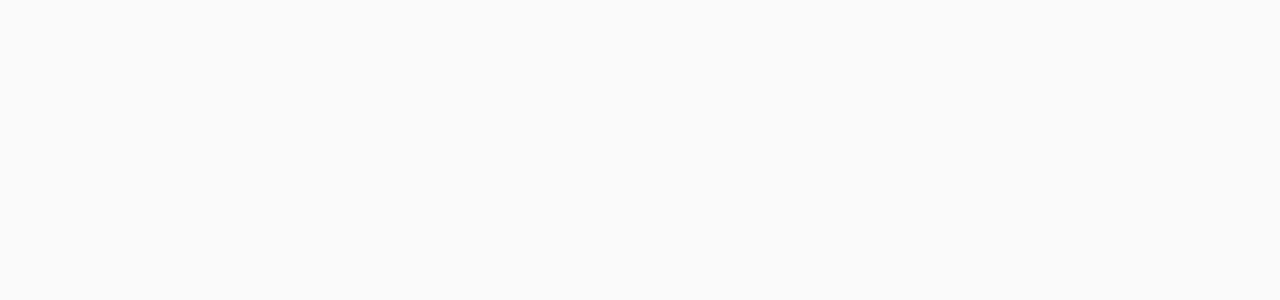
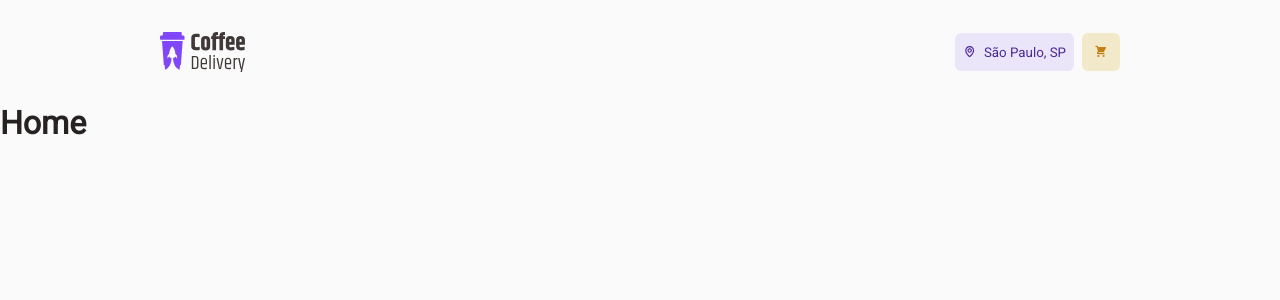
Before and after one commit to cp-yago/shop-anything, a React (Vite) app: page / in a window 1280 px wide. Shown: the top 300 px of the page. Built offline with nearby package versions, Linux system fonts and the light colour scheme.

Commit message:
feat: navbar component layout

```diff
--- a/package.json
+++ b/package.json
@@ -11,6 +11,7 @@
   "dependencies": {
     "react": "^18.2.0",
     "react-dom": "^18.2.0",
+    "react-icons": "^4.7.1",
     "styled-components": "^5.3.6"
   },
   "devDependencies": {
--- a/src/App.tsx
+++ b/src/App.tsx
@@ -1,10 +1,12 @@
 import { ThemeProvider } from "styled-components";
+import { Home } from "./pages/Home";
 import { GlobalStyle } from "./styles/global";
 import { defaultTheme } from "./styles/themes/default";
 
 export function App() {
   return (
     <ThemeProvider theme={defaultTheme}>
+      <Home />
       <GlobalStyle />
     </ThemeProvider>
   )
--- /dev/null
+++ b/src/components/Navbar/index.tsx
@@ -0,0 +1,21 @@
+import { Container, ActionsContainer, LocationButton, CartButton } from './styles'
+import { BiMap } from 'react-icons/bi'
+import { HiShoppingCart } from 'react-icons/hi'
+import logoSvg from '../../assets/logo.svg'
+
+export const Navbar = () => {
+  return (
+    <Container>
+      <img src={logoSvg} alt="logo" />
+      <ActionsContainer>
+        <LocationButton>
+          <BiMap />
+          São Paulo, SP
+        </LocationButton>
+        <CartButton>
+          <HiShoppingCart />
+        </CartButton>
+      </ActionsContainer>
+    </Container>
+  )
+}
--- /dev/null
+++ b/src/components/Navbar/styles.ts
@@ -0,0 +1,47 @@
+import styled from 'styled-components';
+
+export const Container = styled.div`
+  width: 100%;
+  height: 104px;
+
+  display: flex;
+  flex-direction: row;
+  justify-content: space-between;
+  align-items: center;
+
+  padding: 32px 160px;
+`;
+
+export const ActionsContainer = styled.div`
+  display: flex;
+  flex-direction: row;
+  justify-content: space-between;
+  align-items: center;
+`;
+
+export const LocationButton = styled.button`
+  background-color: ${(props) => props.theme['purple-brand']};
+  color: ${(props) => props.theme['purple-dark']};
+  padding: 8px;
+  height: 38px;
+  display: flex;
+  align-items: center;
+
+  svg {
+    margin-right: 8px;
+  }
+`;
+
+export const CartButton = styled.button`
+  background-color: ${(props) => props.theme['yellow-light']};
+  color: ${(props) => props.theme['yellow-dark']};
+
+  display: flex;
+  align-items: center;
+  justify-content: center;
+
+  padding: 8px;
+  width: 38px;
+  height: 38px;
+  margin-left: 8px;
+`;
--- /dev/null
+++ b/src/components/index.ts
@@ -0,0 +1 @@
+export * from './Navbar'
--- /dev/null
+++ b/src/pages/Home/index.tsx
@@ -0,0 +1,11 @@
+import { Container } from './styles'
+import { Navbar } from '../../components'
+
+export const Home = () => {
+  return (
+    <Container>
+      <Navbar />
+      <h1>Home</h1>
+    </Container>
+  )
+}
--- /dev/null
+++ b/src/pages/Home/styles.ts
@@ -0,0 +1,8 @@
+import styled from 'styled-components';
+
+export const Container = styled.div`
+  width: 100%;
+  height: 100%;
+
+
+`;
--- a/src/styles/global.ts
+++ b/src/styles/global.ts
@@ -5,7 +5,7 @@ export const GlobalStyle = createGlobalStyle`
     margin: 0;
     padding: 0;
     box-sizing: border-box;
-    font-family: 'Inter', sans-serif;
+    font-family: 'Roboto', sans-serif;
   }
 
   body {
@@ -15,6 +15,8 @@ export const GlobalStyle = createGlobalStyle`
   }
 
   button {
+    border: none;
+    border-radius: 6px;
     cursor: pointer;
   }
 `;
--- a/src/styles/themes/default.ts
+++ b/src/styles/themes/default.ts
@@ -2,6 +2,7 @@ export const defaultTheme = {
   white: '#FAFAFA',
   'white-100': '#F3F2F2',
 
+  'purple-brand': '#EBE5F9',
   'purple-light': '#8047F8',
   'purple-dark': '#4B2995',
 
```
Also changed, not shown: src/assets/logo.svg (added), 1 other file (tests, documents, lock files or other folders).
